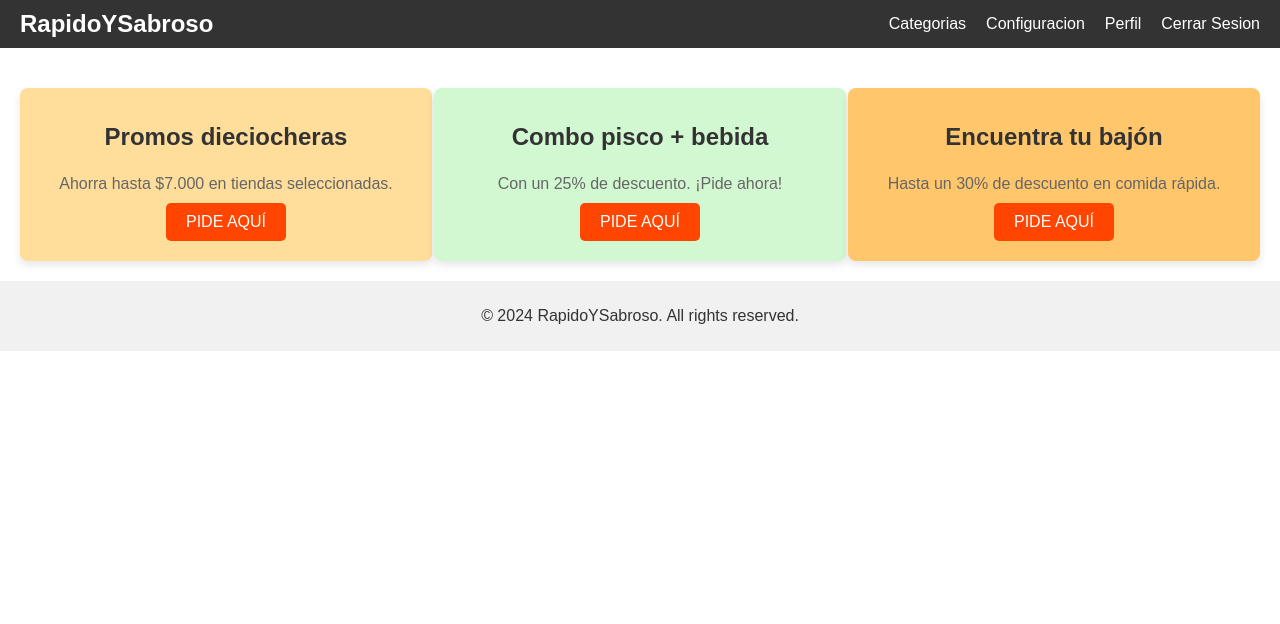
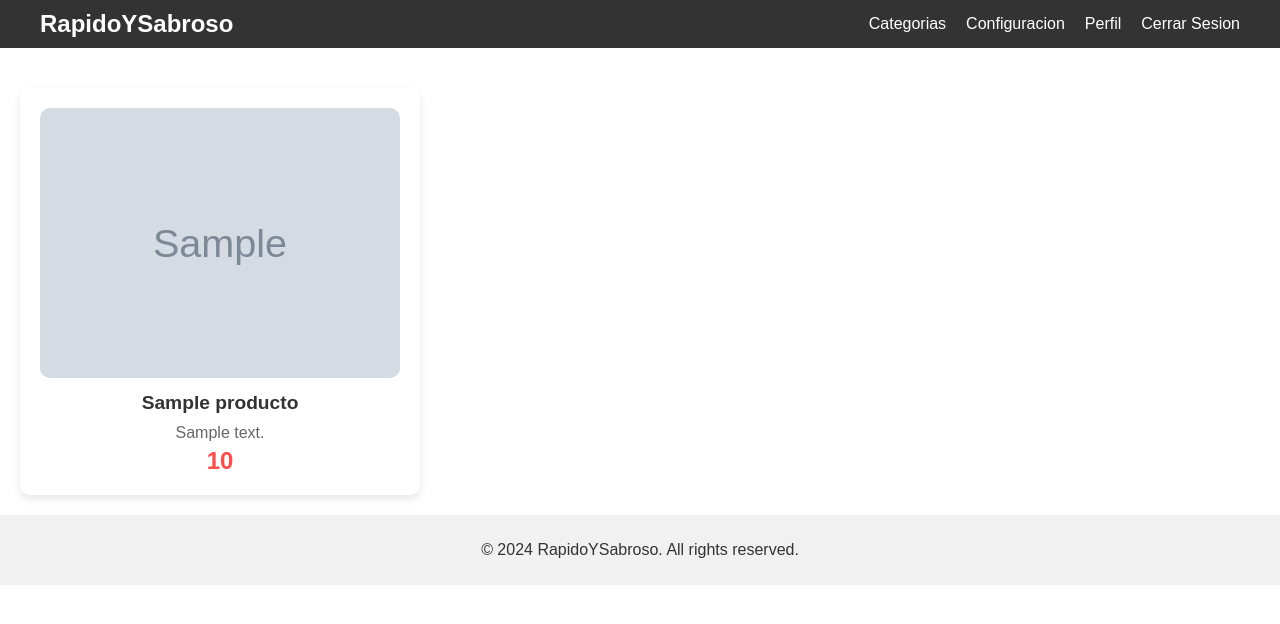
Before and after one commit to Eleksinho/Rapido_Sabroso, a Django app: template rapidoysabrosoWEB/templates/service/menu.html in a window 1280 px wide. Shown: the top 624 px of the page. Run offline with Django 5.2, Linux system fonts and the light colour scheme; the template is opened without the code that fills it: most values are stand-ins (such as "Sample title", 1, 10 or a date in 2020); grey boxes marked "Sample" are stand-in pictures.

Commit message:
PASAMOS AL PLAN B

```diff
--- a/rapidoysabrosoWEB/static/app/css/menu.css
+++ b/rapidoysabrosoWEB/static/app/css/menu.css
@@ -1,5 +1,4 @@
-/* Menu , centrado en barra de navegacion */
-
+/* General styles */
 body {
   font-family: Arial, sans-serif;
   margin: 0;
@@ -57,10 +56,8 @@ body {
   padding: 10px;
   text-align: center;
 }
-/* Termino de barra de navegacion  */
 
-/* Tarjetas estilo  */
-
+/* Promo cards styles */
 .promo-container {
   display: flex;
   justify-content: space-between;
@@ -75,12 +72,11 @@ body {
   width: 30%;
   text-align: center;
   padding: 20px;
-  position: relative;
+  transition: transform 0.3s;
 }
 
-.promo-card img {
-  max-width: 100%;
-  border-radius: 8px;
+.promo-card:hover {
+  transform: scale(1.05);
 }
 
 .promo-card h3 {
@@ -106,4 +102,76 @@ body {
   background-color: #ff5733;
 }
 
-/* Tarjetas Termino  */
+/* Product grid */
+.productos-container {
+  display: grid;
+  grid-template-columns: repeat(auto-fill, minmax(300px, 1fr));
+  gap: 20px;
+  margin-top: 20px;
+}
+
+/* Individual product card */
+.producto-card {
+  background-color: white;
+  border-radius: 10px;
+  box-shadow: 0 4px 8px rgba(0, 0, 0, 0.1);
+  padding: 20px;
+  text-align: center;
+  transition: transform 0.3s, box-shadow 0.3s;
+}
+
+.producto-card:hover {
+  transform: translateY(-5px);
+  box-shadow: 0 8px 16px rgba(0, 0, 0, 0.2);
+}
+
+.producto-card img {
+  width: 100%;
+  height: auto;
+  border-radius: 10px;
+}
+
+.producto-card h4 {
+  margin-top: 15px;
+  font-size: 18px;
+  font-weight: bold;
+}
+
+.producto-card p {
+  color: #555;
+  margin: 10px 0;
+}
+
+.producto-card .producto-precio {
+  color: #ff4b4b;
+  font-weight: bold;
+  font-size: 20px;
+}
+
+/* Additional styles */
+.container {
+  max-width: 1200px;
+  margin: 0 auto;
+  padding: 20px;
+}
+
+.producto-info {
+  margin-top: 10px;
+  text-align: center; /* Centra el texto */
+}
+
+.producto-info h4 {
+  margin: 10px 0;
+  font-size: 1.2em; /* Ajusta el tamaño según tus preferencias */
+}
+
+.producto-info p {
+  margin: 5px 0;
+  color: #666; /* Color más claro para la descripción */
+}
+
+.producto-info .producto-precio {
+  font-weight: bold;
+  color: #ff4b4b; /* Mismo color que ya tienes para el precio */
+  font-size: 1.5em; /* Tamaño más grande para el precio */
+}
--- a/rapidoysabrosoWEB/templates/service/menu.html
+++ b/rapidoysabrosoWEB/templates/service/menu.html
@@ -15,37 +15,32 @@
           <a href="{% url 'menu' %}">RapidoYSabroso</a>
         </div>
         <ul class="nav-links">
-          <li><a href=#>Categorias</a></li>
-          <li><a href=#>Configuracion</a></li>
-          <li><a href=#>Perfil</a></li>
-          <li><a href="{% url  'logout'  %}">Cerrar Sesion</a></li>
+          <li><a href="#">Categorias</a></li>
+          <li><a href="#">Configuracion</a></li>
+          <li><a href="#">Perfil</a></li>
+          <li><a href="{% url 'logout' %}">Cerrar Sesion</a></li>
         </ul>
       </div>
     </nav>
   </header>
 
   <main>
-    <div class="container">
-      <div class="promo-container">
-        <div class="promo-card" style="background-color: #ffdd9a;">
-          <h3>Promos dieciocheras</h3>
-          <p>Ahorra hasta $7.000 en tiendas seleccionadas.</p>
-          <a href="#" class="promo-btn">PIDE AQUÍ</a>
-        </div>
-
-        <div class="promo-card" style="background-color: #d2f8d2;">
-          <h3>Combo pisco + bebida</h3>
-          <p>Con un 25% de descuento. ¡Pide ahora!</p>
-          <a href="#" class="promo-btn">PIDE AQUÍ</a>
-        </div>
-
-        <div class="promo-card" style="background-color: #ffc66c;">
-          <h3>Encuentra tu bajón</h3>
-          <p>Hasta un 30% de descuento en comida rápida.</p>
-          <a href="#" class="promo-btn">PIDE AQUÍ</a>
+    <section class="productos-container">
+      {% for producto in productos %}
+      <div class="producto-card">
+        <img src="{{ producto.imagen_url }}" alt="{{ producto.nombre }}" class="producto-imagen">
+        <div class="producto-info">
+          <h4 class="producto-nombre">{{ producto.nombre }}</h4>
+          <p class="producto-descripcion">{{ producto.descripcion }}</p>
+          <span class="producto-precio">{{ producto.precio }}</span>
         </div>
       </div>
+      {% empty %}
+      <p>No hay productos disponibles en este momento.</p>
+      {% endfor %}
+    </section>
   </main>
+
 
   <footer>
     <p>&copy; 2024 RapidoYSabroso. All rights reserved.</p>
--- a/rapidoysabrosoWEB/urls.py
+++ b/rapidoysabrosoWEB/urls.py
@@ -1,12 +1,10 @@
-from django.urls import path , include
-from .views import vista1 , menu , logout_view , menu_view
-
-
-
+from django.urls import path
+from .views import *
 
 urlpatterns = [
-    path('', vista1,name="vista1"),
-    path('menu', menu,name="menu"),
+    path('', vista1, name="vista1"),
+    path('menu', menu, name="menu"),
     path('logout/', logout_view, name='logout'),
-    path('promotions/', menu_view, name='promotions'),
- ]
+    path('promotions/', menu_index, name='promotions'),
+    path('menus/', menu_view, name='menu_view'),
+]
```
Also changed, not shown: rapidoysabrosoWEB/templates/service/promotions.html (+74 -21 lines), rapidoysabrosoWEB/views.py (+126 -23 lines). Lines whose indentation alone changed are shown as unchanged.
